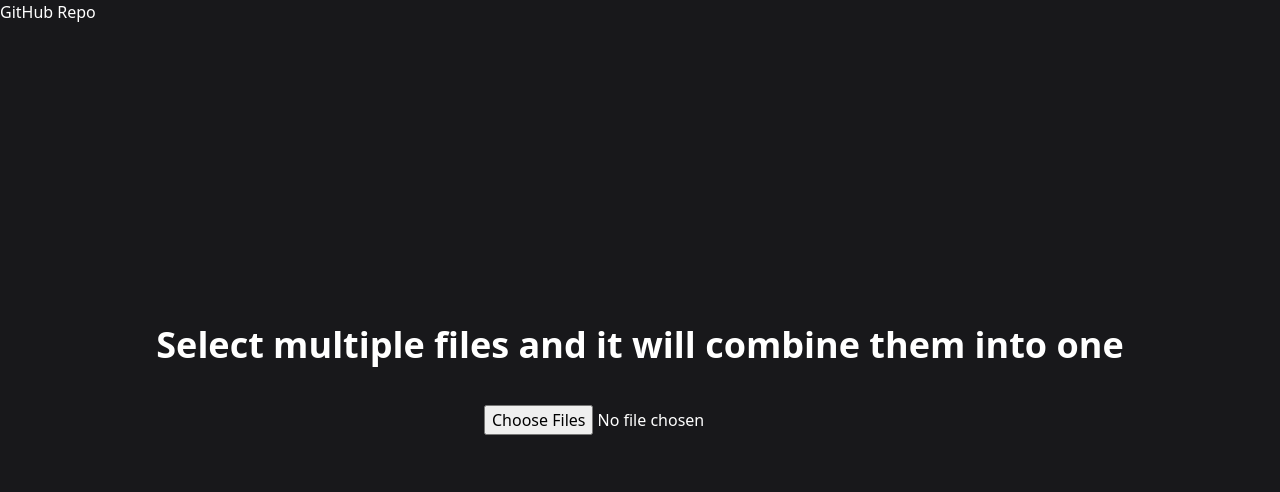
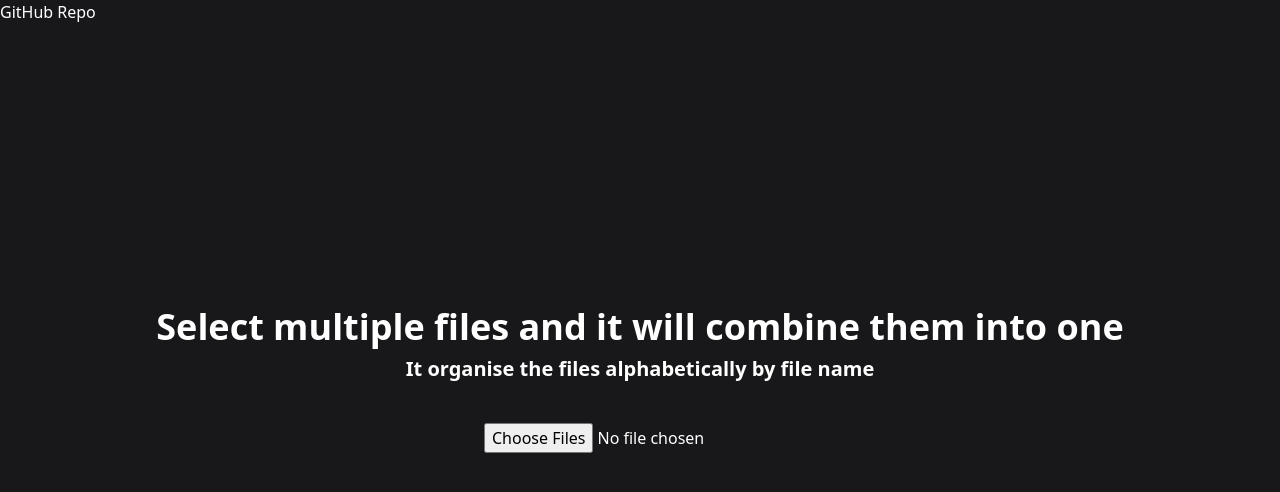
Before and after one commit to Liukaku/mergePDF, a Next.js app: page / in a window 1280 px wide. Shown: the top 492 px of the page. Built offline with nearby package versions, Linux system fonts and the light colour scheme.

Commit message:
sort alphabetically

```diff
--- a/pages/index.tsx
+++ b/pages/index.tsx
@@ -9,14 +9,21 @@ const Home: NextPage = () => {
   const fileUpload = useRef<HTMLInputElement>(null);
 
   const handleChange = (e: ChangeEvent<HTMLInputElement>) => {
-    let fileObj = [];
+    let fileObj: any = [];
     let fileArray: Array<string> = [];
     if (fileUpload.current) {
       fileObj.push(fileUpload.current.files);
+      console.log();
+      const sortedArr: Array<any> = Array.from(fileObj[0]).sort(
+        (a: any, b: any) => {
+          return a.name.localeCompare(b.name);
+        }
+      );
+      console.log(sortedArr);
       if (fileObj[0] !== null) {
-        for (let i = 0; i < fileObj[0].length; i++) {
+        for (let i = 0; i < sortedArr.length; i++) {
           if (fileObj[0][i].type === "application/pdf") {
-            fileArray.push(URL.createObjectURL(fileObj[0][i]));
+            fileArray.push(URL.createObjectURL(sortedArr[i]));
           } else {
             updateError("One of those was not a PDF, try again.");
             return;
@@ -63,8 +70,11 @@ const Home: NextPage = () => {
       >
         GitHub Repo
       </a>
-      <h1 className="text-4xl font-black mb-10">
+      <h1 className="text-4xl font-black mb-2">
         Select multiple files and it will combine them into one
+      </h1>
+      <h1 className="text-xl font-black mb-10">
+        It organise the files alphabetically by file name
       </h1>
 
       <input
```
